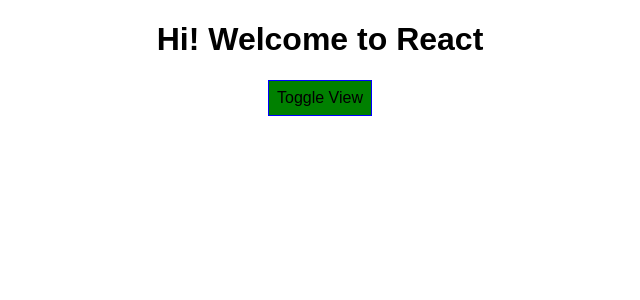
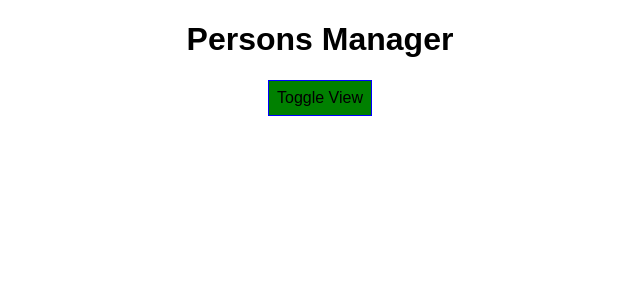
Before and after one commit to arjun-khanduri/react-example, a React (Create React App) app: page / in a window 1280 px wide. Shown: the top 300 px of the page, without its empty margins (320-960 px from the left). Built offline with nearby package versions, Linux system fonts and the light colour scheme.

Commit message:
Changed app title using props

```diff
--- a/src/components/Cockpit/Cockpit.js
+++ b/src/components/Cockpit/Cockpit.js
@@ -3,7 +3,7 @@
 const Cockpit = (props) => {
     return (
         <div>
-            <h1>Hi! Welcome to React</h1>
+            <h1>{props.title}</h1>
             <button style={props.style} onClick={props.clicked}>Toggle View</button>
         </div>
     );
--- a/src/containers/App.js
+++ b/src/containers/App.js
@@ -51,6 +51,7 @@
     return (
       <div className="App">
         <Cockpit showPersons={this.state.showPersons}
+          title={this.props.appTitle}
           style={style}
           persons={this.state.persons}
           clicked={this.togglePersonsHandler} />
--- a/src/index.js
+++ b/src/index.js
@@ -4,5 +4,5 @@
 import App from './containers/App';
 import registerServiceWorker from './registerServiceWorker';
 
-ReactDOM.render(<App />, document.getElementById('root'));
+ReactDOM.render(<App appTitle="Persons Manager" />, document.getElementById('root'));
 registerServiceWorker();
```
